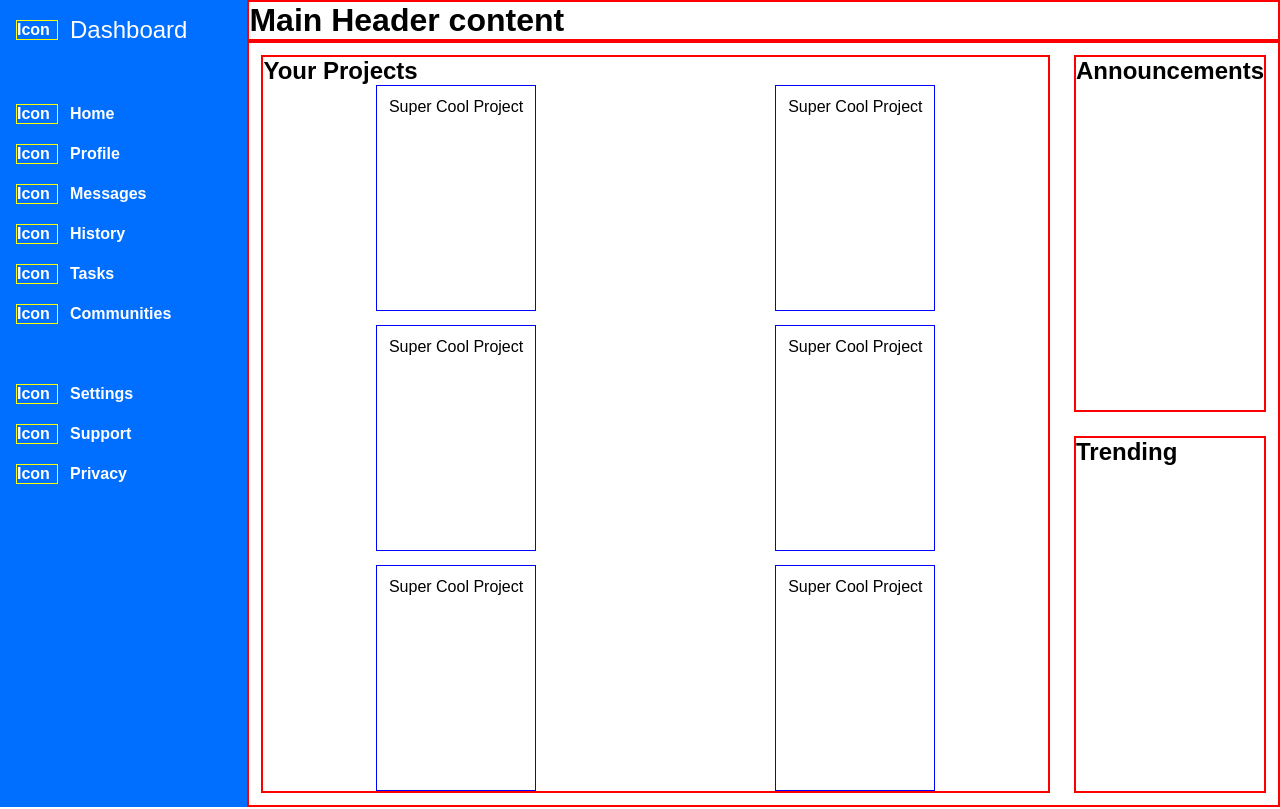
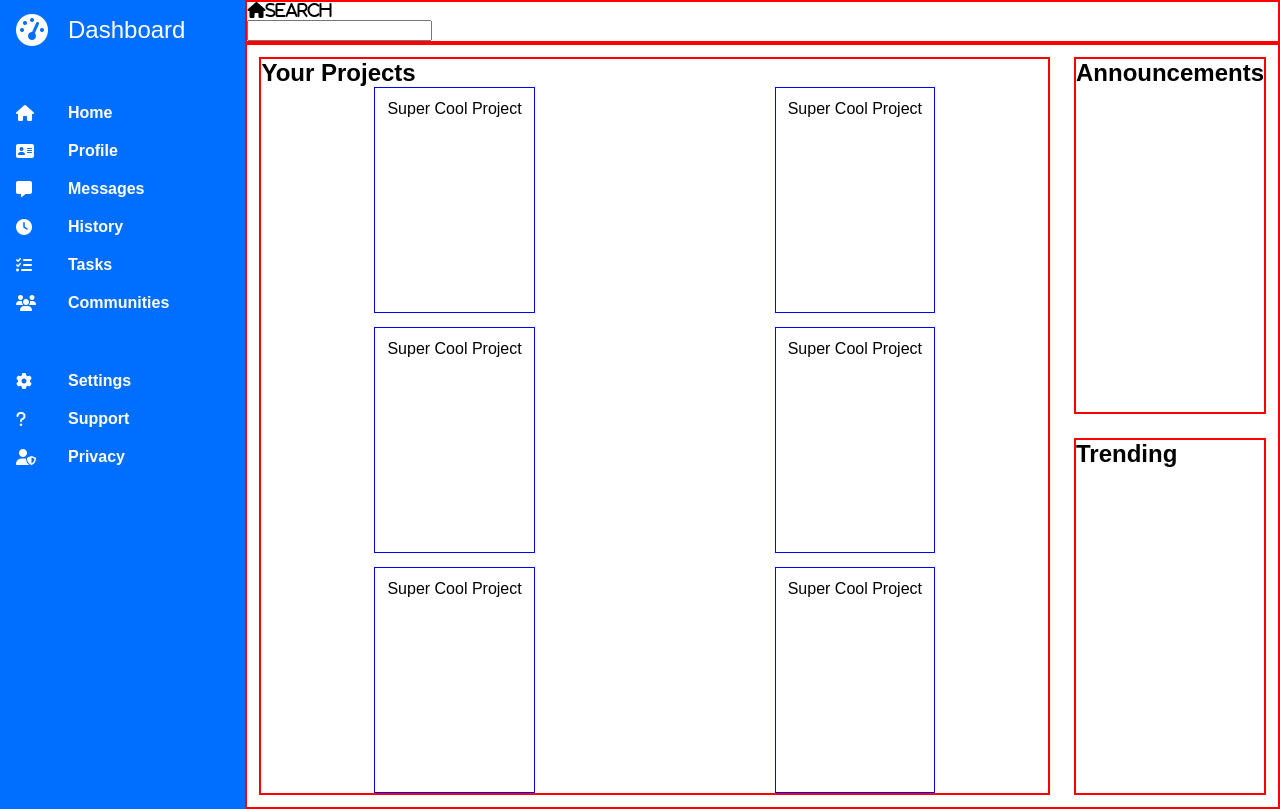
Before and after one commit to PetrusMaximus0/odin-admin-dashboard, a plain HTML site: page index.html in a window 1280 px wide. Drawn offline with Linux system fonts and the light colour scheme.

Commit message:
add icons to dashboard

```diff
--- a/index.html
+++ b/index.html
@@ -5,55 +5,60 @@
     <meta name="viewport" content="width=device-width, initial-scale=1.0">
     <title>Admin Dashboard</title>
     <link rel="stylesheet" href="styles.css">
+    <script src="https://kit.fontawesome.com/5ea61a05a0.js" crossorigin="anonymous"></script>
 
 </head>
 <body>
     <div class="grid-container">
         <nav class = "dashboard-nav">
             <div class ="nav-item">
-                <span class ="icon">Icon</span>
+                <span class ="icon fa-solid fa-gauge-high fa-2xl"></span>
                 <h1>
                     Dashboard
                 </h1>
             </div>
             <ul>
                 <li class ="nav-item">
-                    <span class ="icon">Icon</span>
+                    <span class ="icon fa-solid fa-house"></span>
                     <a href="#">Home</a></li>
                 <li class ="nav-item">
-                    <span class ="icon">Icon</span>
+                    <span class ="icon fa-solid fa-address-card"></span>
                     <a href="#">Profile</a></li>
                 <li class ="nav-item">
-                    <span class ="icon">Icon</span>
+                    <span class ="icon fa-solid fa-message"></span>
                     <a href="#">Messages</a></li>
                 <li class ="nav-item">
-                    <span class ="icon">Icon</span>
+                    <span class ="icon fa-solid fa-clock"></span>
                     <a href="#">History</a></li>
                 <li class ="nav-item">
-                    <span class ="icon">Icon</span>
+                    <span class ="icon fa-solid fa-list-check"></span>
                     <a href="#">Tasks</a></li>
                 <li class ="nav-item">
-                    <span class ="icon">Icon</span>
+                    <span class ="icon fa-solid fa-users"></span>
                     <a href="#">Communities</a></li>
             </ul>
             <ul>
                 <li class ="nav-item">
-                    <span class ="icon">Icon</span>
+                    <span class ="icon fa-solid fa-gear"></span>
                     <a href="#">Settings</a>
                 </li>
                 <li class ="nav-item">
-                    <span class ="icon">Icon</span>
+                    <span class ="icon fa-solid fa-question"></span>
                     <a href="#">Support</a>
                 </li>
                 <li class ="nav-item">
-                    <span class ="icon">Icon</span>
+                    <span class ="icon fa-solid fa-user-shield"></span>
                     <a href="#">Privacy</a>
                 </li>
             </ul>
         </nav>
 
         <header>
-            <h1>Main Header content</h1>
+            <span class ="search-icon fa-solid fa-house">SEARCH</span>
+            <form action="" method ="get">
+                <input type="search">
+
+            </form>
         </header>
 
         <main>
--- a/styles.css
+++ b/styles.css
@@ -70,11 +70,9 @@ a{
 }
 
 .icon {
-    display: block;
+    display: flex;
+    justify-content: center;
     width: 40px;
-    border: 1px solid yellow;
-
-
 }
 
 header {
```
